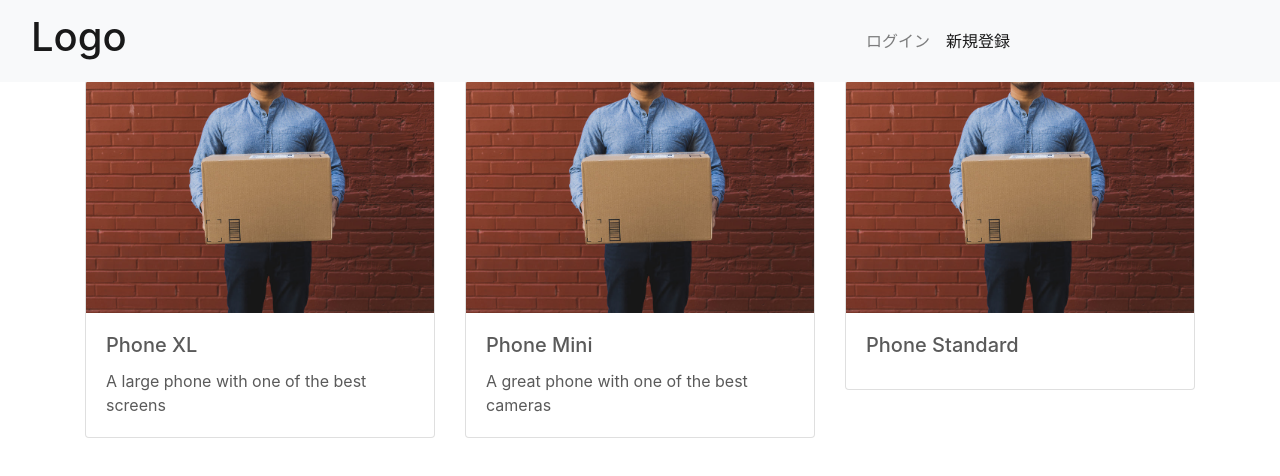
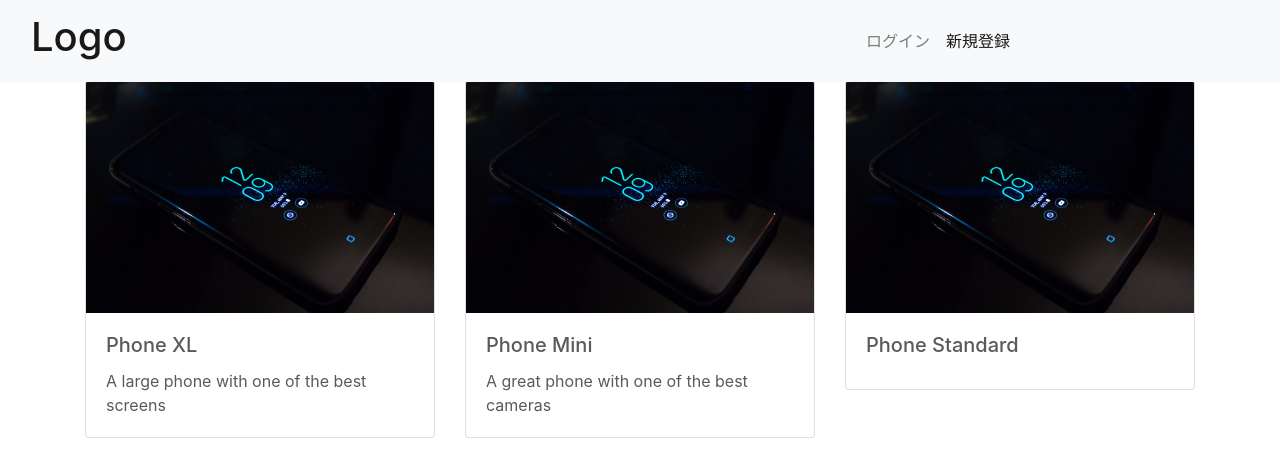
Before and after one commit to imarl02116/my-app, an Angular app: page /products in a window 1280 px wide. Shown: the top 476 px of the page. Built offline with nearby package versions, Linux system fonts and the light colour scheme.

Commit message:
商品カバー写真を動的に読み込めるようにする

```diff
--- a/src/app/product/product-list/product-list.component.html
+++ b/src/app/product/product-list/product-list.component.html
@@ -3,7 +3,7 @@
         <div *ngFor="let product of products; let productId = index;" class="col-sm">
             <a routerLink="{{product.id}}">
                 <div class="card">
-                    <img src="./assets/img/man-holding-shipping-box-on-red-brick.jpg" class="card-img-top" alt="...">
+                    <img src="{{ product.coverImage }}" class="card-img-top" alt="...">
                     <div class="card-body">
                         <h5 class="card-title">{{ product.name }}</h5>
                         <p class="card-text">{{ product.description }}</p>
--- a/src/app/product/product.ts
+++ b/src/app/product/product.ts
@@ -1,5 +1,6 @@
 export interface Product {
     id: number;
+    coverImage: string;
     name: string;
     price: number;
     description: string;
@@ -14,6 +15,7 @@ export interface Product {
 export const products = [
     {
         id: 0,
+        coverImage: './assets/img/phone-cover.jpg',
         name: 'Phone XL',
         price: 799,
         description: 'A large phone with one of the best screens',
@@ -26,6 +28,7 @@ export const products = [
     },
     {
         id: 1,
+        coverImage: './assets/img/phone-cover.jpg',
         name: 'Phone Mini',
         price: 699,
         description: 'A great phone with one of the best cameras',
@@ -38,6 +41,7 @@ export const products = [
     },
     {
         id: 2,
+        coverImage: './assets/img/phone-cover.jpg',
         name: 'Phone Standard',
         price: 299,
         description: '',
```
Also changed, not shown: src/app/product/product-detail/product-detail.component.html (+1 -3 lines), src/assets/img/phone-cover.jpg (added).
